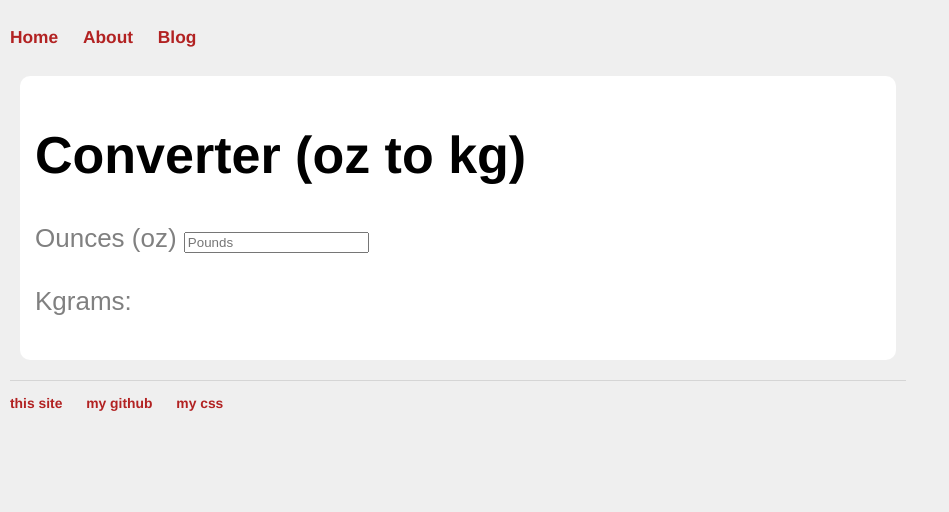
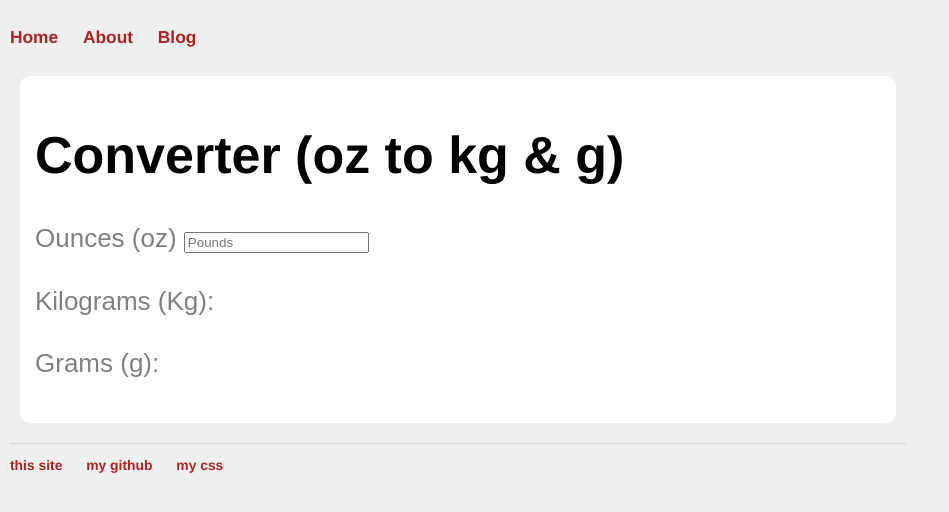
Before and after one commit to Samplasion/samplasion.github.iold, a Jekyll site: the page built from converter-ozkg.html, in a window 1280 px wide. Shown: the top 512 px of the page, without its empty margins (0-949 px from the left). Built offline with Jekyll 4.4.1, drawn with Linux system fonts in a browser that asks for light colours; a script that is not in the unit is left out.

Commit message:
Update converter-ozkg.html

```diff
--- a/converter-ozkg.html
+++ b/converter-ozkg.html
@@ -1,6 +1,6 @@
 ---
 layout: default
-title: Converter (oz to kg)
+title: Converter (oz to kg & g)
 ---
 <div class="section">
 <h1>{{ page.title }}</h1>
@@ -9,11 +9,13 @@ title: Converter (oz to kg)
   <input id="inputPounds" type="number" placeholder="Pounds"
   oninput="weightConverter(this.value)" onchange="weightConverter(this.value)">
 </p>
-<p>Kgrams: <span id="outputGrams"></span></p>
+<p>Kilograms (Kg): <span id="outputKGrams"></span></p>
+<p>Grams (g): <span id="outputGrams"></span></p>
 </div>
 <script>
 /* When the input field receives input, convert the value from pounds to kilograms */
 function weightConverter(valNum) {
-  document.getElementById("outputGrams").innerHTML=valNum/35.274;
+  document.getElementById("outputGrams").innerHTML=(valNum/35.274)*1000;
+document.getElementById("outputGrams").innerHTML=valNum/35.274;
 }
 </script>
```
